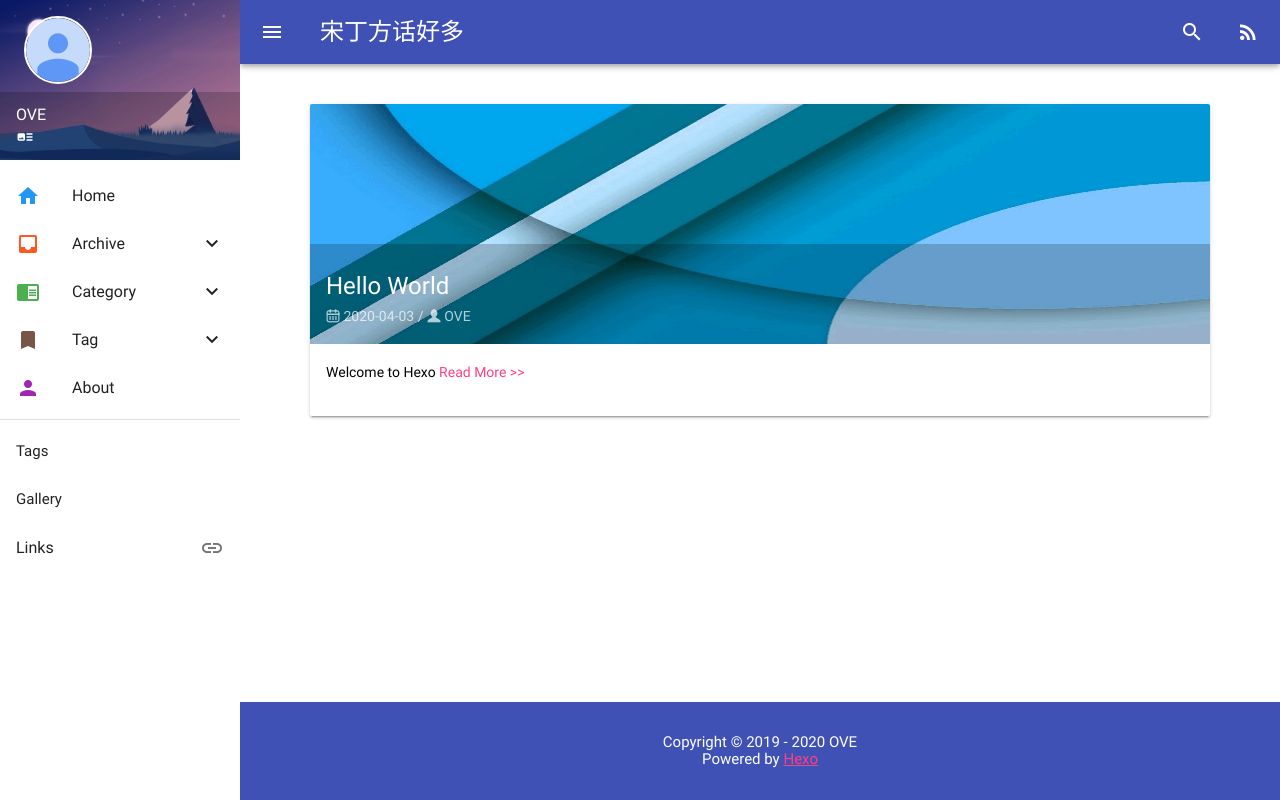
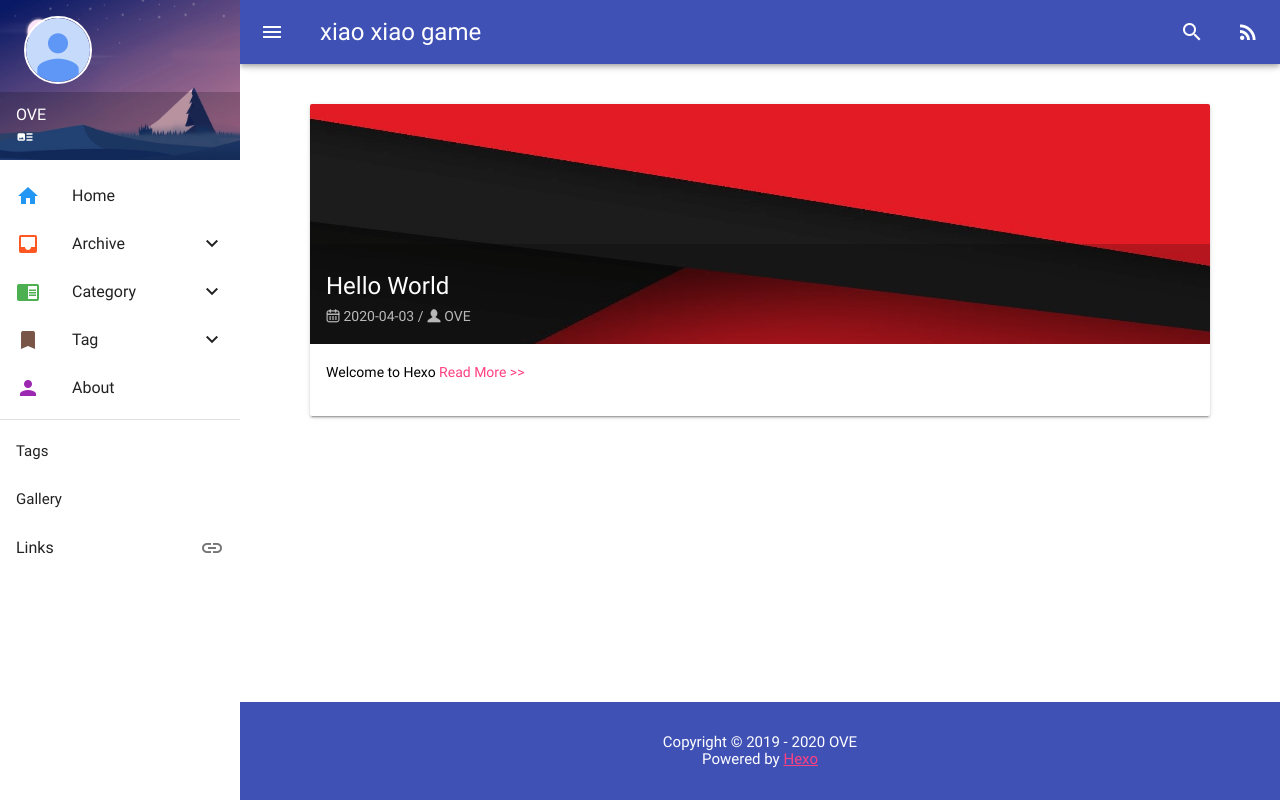
Before and after one commit to xiaoxiaogame/xiaoxiaogame.github.io, a plain HTML site: page index.html in a window 1280 px wide. Drawn offline with Linux system fonts and the light colour scheme; no server answers; files whose address does not match are found by name.

Commit message:
Site updated: 2020-04-03 17:14:56

```diff
--- a/index.html
+++ b/index.html
@@ -8,14 +8,14 @@
   <meta name="renderer" content="webkit">
 
 
-  <title>宋丁方话好多</title>
+  <title>xiao xiao game</title>
 
   <link rel="shortcut icon" href="/images/favicon.png">
-  <link rel="alternate" href="/atom.xml" title="宋丁方话好多">
+  <link rel="alternate" href="/atom.xml" title="xiao xiao game">
   <meta property="og:type" content="website">
-<meta property="og:title" content="宋丁方话好多">
+<meta property="og:title" content="xiao xiao game">
 <meta property="og:url" content="http://yoursite.com/index.html">
-<meta property="og:site_name" content="宋丁方话好多">
+<meta property="og:site_name" content="xiao xiao game">
 <meta property="og:locale" content="en_US">
 <meta property="article:author" content="OVE">
 <meta name="twitter:card" content="summary">
@@ -26,11 +26,11 @@
   <meta name="keywords" content="">
 
   <meta name="mobile-web-app-capable" content="yes">
-  <meta name="application-name" content="宋丁方话好多">
+  <meta name="application-name" content="xiao xiao game">
   <meta name="msapplication-starturl" content="http://yoursite.com/">
   <meta name="msapplication-navbutton-color" content="#9C27B0">
   <meta name="apple-mobile-web-app-capable" content="yes">
-  <meta name="apple-mobile-web-app-title" content="宋丁方话好多">
+  <meta name="apple-mobile-web-app-title" content="xiao xiao game">
   <meta name="apple-mobile-web-app-status-bar-style" content="black">
   <link rel="apple-touch-icon" href="/images/favicon.png">
 
@@ -57,7 +57,7 @@
   <header id="header" class="mdui-appbar mdui-appbar-fixed mdui-appbar-scroll-hide mdui-appbar-inset">
   <div class="mdui-toolbar mdui-color-theme">
     <a href="javascript:;" class="mdui-btn mdui-btn-icon" mdui-drawer="{target: '#sidebar', swipe: true}"><i class="mdui-icon material-icons">menu</i></a>
-    <a href="/" class="mdui-typo-headline">宋丁方话好多</a>
+    <a href="/" class="mdui-typo-headline">xiao xiao game</a>
     <div class="mdui-toolbar-spacer"></div>
     <a href="javascript:;" class="mdui-btn mdui-btn-icon" mdui-dialog="{target: '#search'}" mdui-tooltip="{content: 'Search'}"><i class="mdui-icon material-icons">search</i></a>
     <a href="/atom.xml" class="mdui-btn mdui-btn-icon" mdui-tooltip="{content: 'RSS'}"><i class="mdui-icon material-icons">rss_feed</i></a>
@@ -162,7 +162,7 @@
   <article class="mdui-card mdui-m-b-5 mdui-hoverable">
     <a href="/2020/04/03/hello-world/">
       <header class="mdui-card-media mdui-ripple">
-        <img src="/images/random/material-7.png" style="max-height: 240px;">
+        <img src="/images/random/material-9.png" style="max-height: 240px;">
         <div class="mdui-card-media-covered">
           <div class="mdui-card-primary">
             <div class="mdui-card-primary-title">Hello World</div>
```
Also changed, not shown: archives/2020/04/index.html (+7 -7 lines), archives/2020/index.html (+8 -8 lines), archives/index.html (+7 -7 lines).
